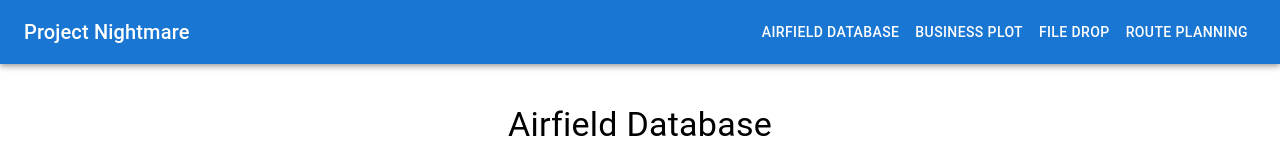
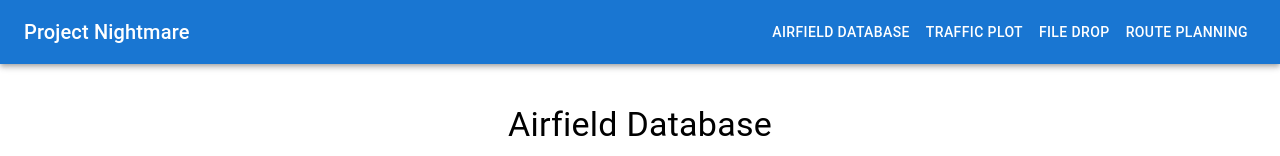
Before and after one commit to alavrouk/JID31119---EagleEye, a React (Create React App) app: page / in a window 1280 px wide. Shown: the top 156 px of the page. Built offline with nearby package versions, Linux system fonts and the light colour scheme.

Commit message:
Renamed business plot to traffic plot

```diff
--- a/src/App.js
+++ b/src/App.js
@@ -3,7 +3,7 @@ import './App.css';
 import React, { useState } from 'react';
 import Navbar from './components/Navbar';
 import AirfieldDB from './components/airfield_database/AirfieldDB';
-import BusinessPlot from './components/business_plot/BusinessPlot';
+import TrafficPlot from './components/traffic_plot/TrafficPlot';
 import FileDrop from './components/filedrop/FileDrop';
 import RoutePlanning from './components/route_planning/RoutePlanning';
 
@@ -14,8 +14,8 @@ function App() {
     switch (activePage) {
       case 'airfield_database':
         return <AirfieldDB />;
-      case 'business_plot':
-        return <BusinessPlot />;
+      case 'traffic_plot':
+        return <TrafficPlot />;
       case 'filedrop':
         return <FileDrop />;
       case 'route_planning':
--- a/src/components/Navbar.js
+++ b/src/components/Navbar.js
@@ -14,8 +14,8 @@ function Navbar({ setActivePage }) {
         <Button color="inherit" onClick={() => setActivePage('airfield_database')}>
           Airfield Database
         </Button>
-        <Button color="inherit" onClick={() => setActivePage('business_plot')}>
-          Business Plot
+        <Button color="inherit" onClick={() => setActivePage('traffic_plot')}>
+          Traffic Plot
         </Button>
         <Button color="inherit" onClick={() => setActivePage('filedrop')}>
           File Drop
--- a/src/components/business_plot/BusinessPlot.js
+++ b/src/components/traffic_plot/TrafficPlot.js
@@ -2,7 +2,7 @@ import React from 'react';
 import { BarChart, Bar, XAxis, YAxis, CartesianGrid, Tooltip, Legend, ResponsiveContainer } from 'recharts';
 import data from './businessData.json'
 
-function BusinessPlot() {
+function TrafficPlot() {
 
     return (
         <><ResponsiveContainer width ='100%' height = {400}>
@@ -27,4 +27,4 @@ function BusinessPlot() {
     )
 }
 
-export default BusinessPlot
+export default TrafficPlot
```
Also changed, not shown: src/components/traffic_plot/businessData.json (renamed from src/components/business_plot/businessData.json).
